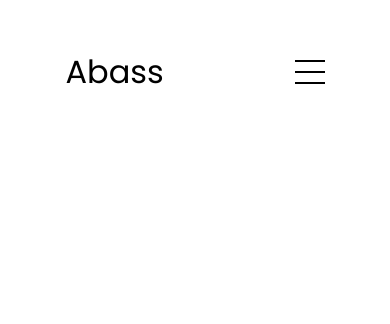
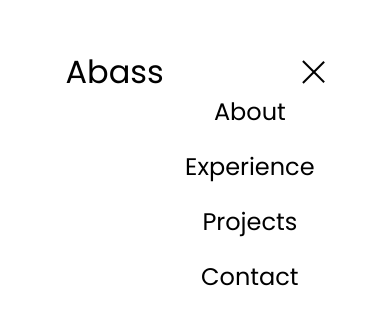
Before and after one commit to gbolahan7/web-portfolio, a plain HTML site: page index.html in a window 390 px wide. Both pictures are taken after a click on the element 309 px from the left and 71 px from the top of the page. Drawn offline with Linux system fonts and the light colour scheme.

Commit message:
hamburger style update

```diff
--- a/style.css
+++ b/style.css
@@ -117,3 +117,31 @@ a:hover {
   .menu-links li {
     list-style: none;
   }
+
+  .menu-links.open {
+    max-height: 300px;
+  }
+
+  .hamburger-icon.open span:first-child {
+    transform: rotate(45deg) translate(10px, 5px);
+  }
+
+  .hamburger-icon.open span:nth-child(2) {
+    opacity: 0;
+  }
+
+  .hamburger-icon.open span:last-child {
+    transform: rotate(-45deg) translate(10px, -5px);
+  }
+
+  .hamburger-icon span:first-child {
+    transform: none;
+  }
+
+  .hamburger-icon span:first-child {
+    opacity: 1;
+  }
+
+  .hamburger-icon span:first-child {
+    transform: none;
+  }
```
